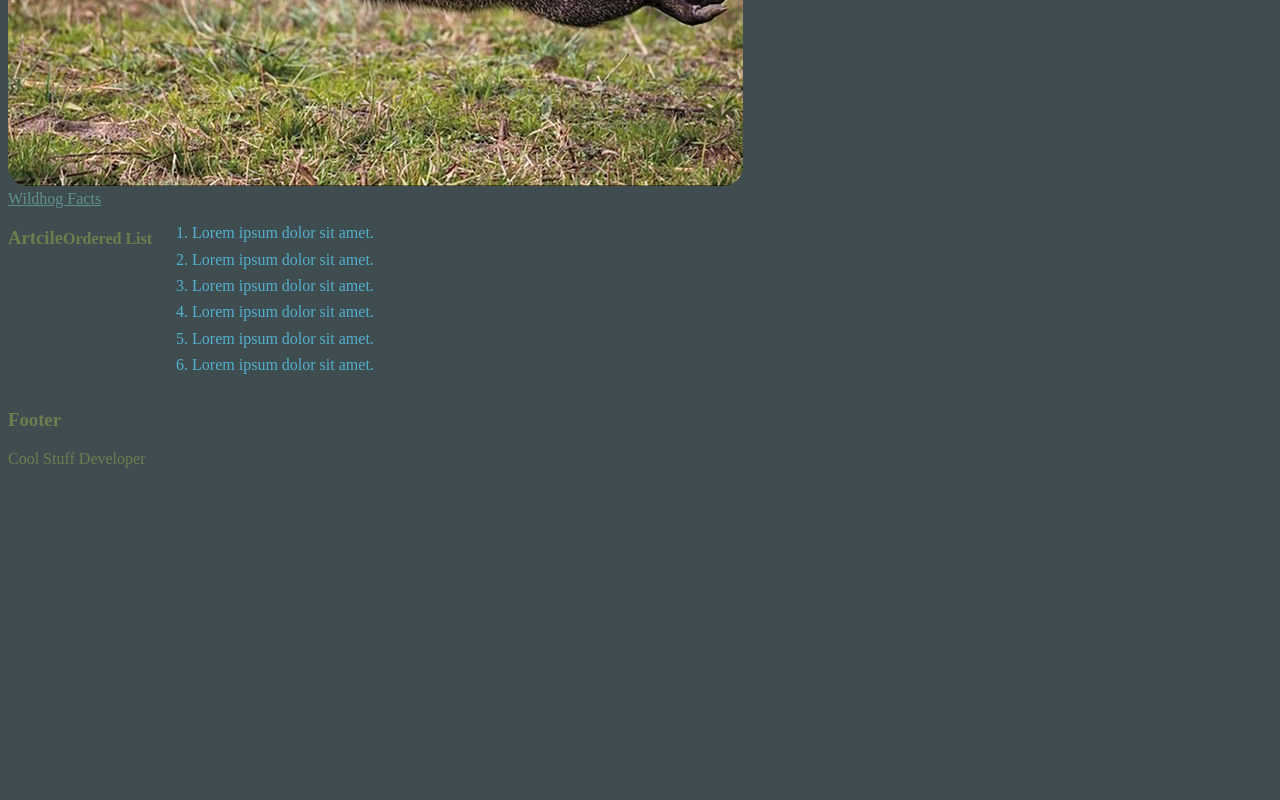
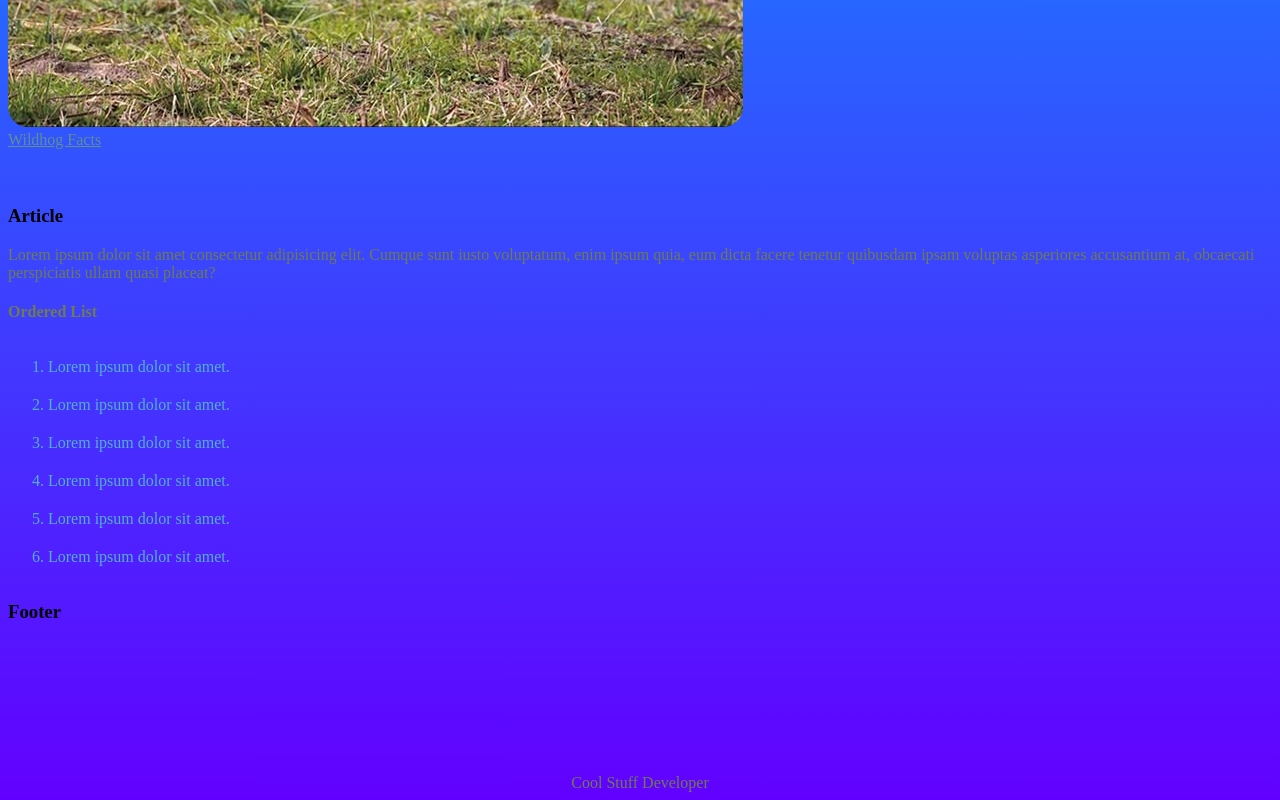
Before and after one commit to plxcxs/html-and-the-web_personal-website, a website: page website/index.html in a window 1280 px wide. Shown: the part 532-1332 px from the top of the page. Before the commit the page ends 1008 px from the top, so only its background shows below. Drawn offline with Linux system fonts and the light colour scheme.

Commit message:
color-gradient

```diff
--- a/website/index.html
+++ b/website/index.html
@@ -18,7 +18,6 @@
         </header>
 
         <div>
-            <h3>Image</h3>
             <br />
             <h2>whimsy creature</h2>
             <img src="flyin.png" alt="" />
@@ -31,7 +30,11 @@
 
         <article>
             <h3>
-                <h3>Artcile</h3>
+                <h3>Article</h3>
+                Lorem ipsum dolor sit amet consectetur adipisicing elit. Cumque
+                sunt iusto voluptatum, enim ipsum quia, eum dicta facere tenetur
+                quibusdam ipsam voluptas asperiores accusantium at, obcaecati
+                perspiciatis ullam quasi placeat?
             </h3>
             <h4>Ordered List</h4>
             <ol>
--- a/website/style.css
+++ b/website/style.css
@@ -1,14 +1,11 @@
 body {
+    height: 100%;
     display: flex;
     color: rgb(110, 125, 78);
-    background-color: rgb(64, 77, 80);
+    /* background-color: gradient rgb(64, 77, 80); */
     flex-direction: column;
-}
 
-h1 {
-    align-items: center;
-    color: rgb(120, 160, 168);
-    margin: 10px;
+    background: linear-gradient(rgb(0, 170, 255), rgb(98, 0, 255));
 }
 header {
     width: 100%;
@@ -18,6 +15,19 @@ header {
     justify-content: space-between;
     border-radius: 10px;
 }
+
+h1 {
+    align-items: center;
+    color: rgb(120, 160, 168);
+    margin: 10px;
+}
+h2 {
+    color: rgb(23, 17, 144);
+}
+h3 {
+    color: black;
+}
+
 nav {
     color: rgb(96, 143, 158);
     display: flex;
@@ -33,36 +43,47 @@ a {
     color: rgb(96, 143, 143);
 }
 a:hover {
-    color: rgb(219, 9, 238);
+    color: rgb(6, 84, 148);
 }
 img {
+    transition: box-shadow 0.25s ease;
     border-radius: 20px;
 }
 
 img:hover {
     box-shadow: 5px 5px rgb(10, 184, 232);
-    transition: box-shadow 0.25s ease;
 }
 
 article {
     display: flex;
-    flex-direction: row;
+    flex-direction: column;
 }
 article:hover {
     cursor: crosshair;
 }
 ol {
-    justify-content: space-between;
+    /* justify-content: space-around; */
+    gap: 20px;
     display: flex;
     flex-direction: column;
-    height: 150px;
+    align-items: flex-start;
+    height: fit-content;
     color: rgb(82, 176, 204);
 }
 
 ol:hover {
     cursor: crosshair;
 }
+li {
+    transition: box-shadow 0.2s ease;
+}
 li:hover {
     box-shadow: 0 5px rgb(10, 184, 232);
-    transition: box-shadow 0.2s ease;
 }
+
+footer {
+    display: flex;
+    height: 150px;
+    justify-content: space-around;
+    align-items: flex-end;
+}
```
